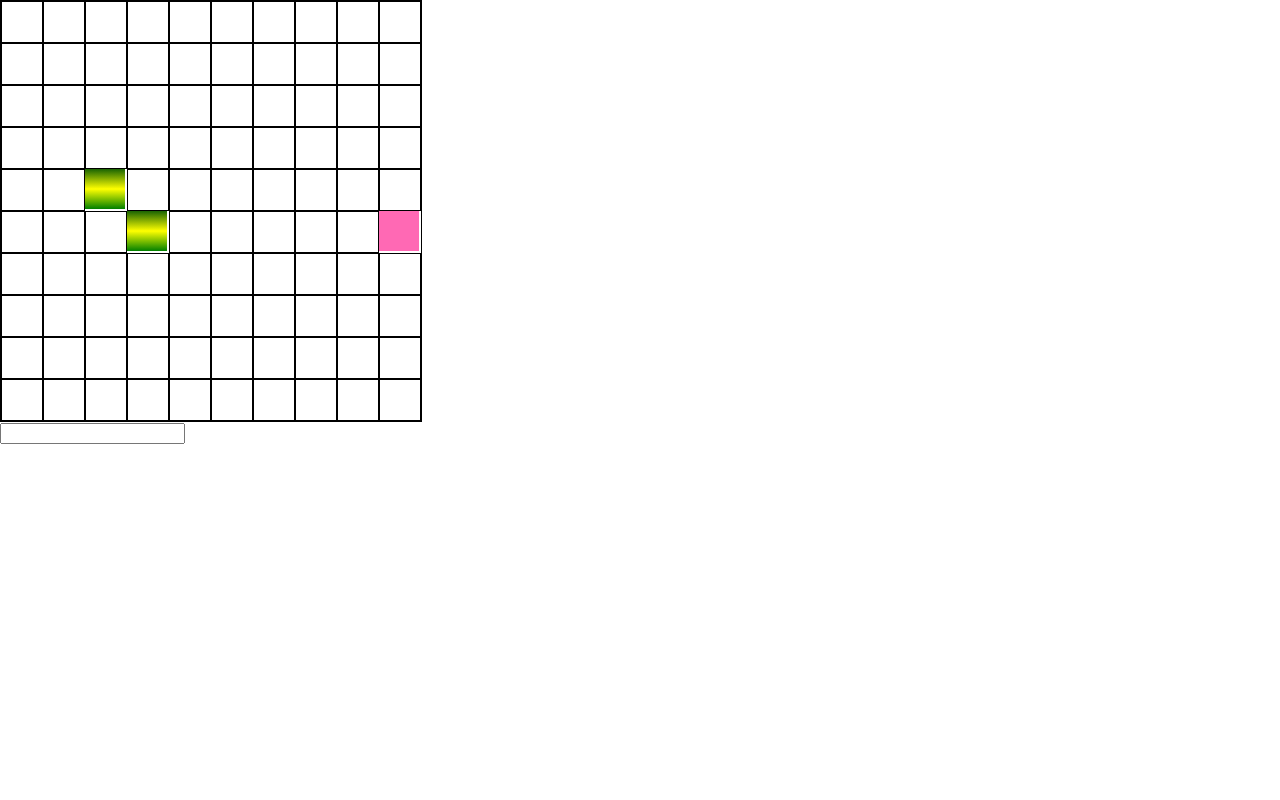
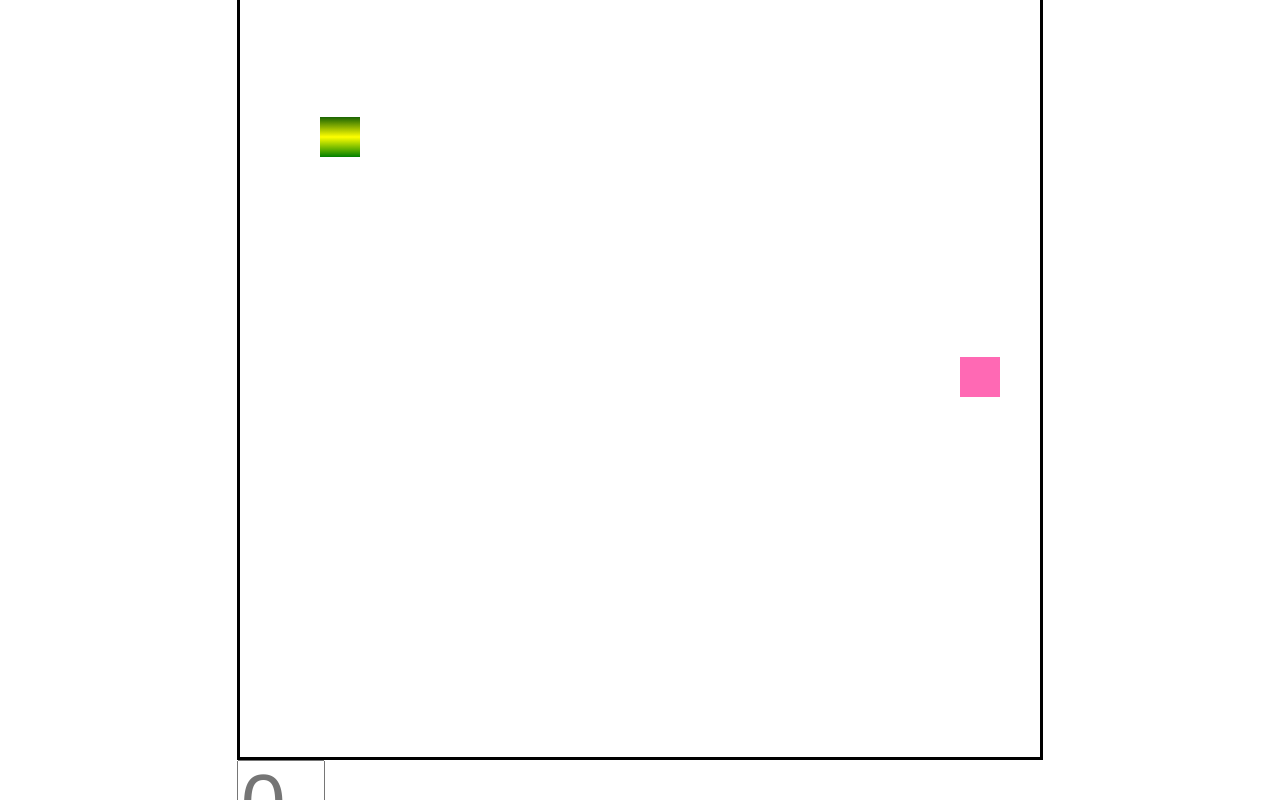
Before and after one commit to Alejandraj0rge/snake-app, a React (Create React App) app: page / in a window 1280 px wide. Built offline with nearby package versions, Linux system fonts and the light colour scheme.

Commit message:
2022-08-5 10:32AM

```diff
--- a/src/App.css
+++ b/src/App.css
@@ -9,9 +9,10 @@ body {
 .square {
 	width:max-content;
 	height: max-content;
-	border: 1px solid black;
+	border: 3px solid black;
 	display: grid;
-	grid-template-columns: repeat(10, auto);
+	grid-template-columns: repeat(20, auto);
+
 }
 
 .snake-dot {
@@ -27,8 +28,22 @@ body {
 }
 
 .dot {
-  border: 1px solid black;
+  /* border: 1px solid black; */
   	/* background-image: linear-gradient(rgb(25, 100, 2), yellow, green); */
 	width: 40px;
 	height: 40px;
 }
+
+.control{
+	font-size: 80px;
+	width: 80px;
+	height: 80px;
+	margin: auto;
+}
+
+.App{
+	position: fixed;
+	left: 50%;
+	top: 50%;
+	transform: translate(-50%, -50%);
+}
--- a/src/App.js
+++ b/src/App.js
@@ -1,47 +1,60 @@
 import './App.css';
-import React, {useReducer, useEffect} from 'react';
+import React, {useReducer, useEffect, useState} from 'react';
 
 const PROPERTIES = {
 	FORMATING: {snake: 'snake-dot', cell: 'dot', food: 'food-dot'},
-	COLUMNS: 10,
-	ROWS: 10,
-	FOOD_COORDENATES: {column: Math.floor(Math.random() * 10), row: Math.floor(Math.random() * 10)}
+	COLUMNS: 20,
+	ROWS: 20,
+	FOOD_COORDENATES: {column: Math.floor(Math.random() * 20), row: Math.floor(Math.random() * 20)}
 }
 
-const initialState = {row: 2, column: 4, lenght: 1};
+const initialState = {row: 2, column: 4, lenght: 0, direction: {axis: '', quadrant: ''}};
 
-function reducer({row, column}, action){
+function reducer({row, column, lenght, direction}, action){
 	switch (action.code) {
 
 		case 'ArrowRight':
-			return {row: row + 1, column: column};
+			return {row: row + 1, column: column, direction: {axis: 'row', quadrant: '+'}, lenght: lenght};
 
 		case 'ArrowLeft':
-			return {row: row - 1, column: column};
+			return {row: row - 1, column: column, direction: {axis: 'row', quadrant: '-'}, lenght: lenght};
 
 		case 'ArrowUp':
-			return {column: column - 1, row: row};
+			return {column: column - 1, row: row, direction: {axis: 'column', quadrant: '-'}, lenght: lenght};
 
 		case 'ArrowDown':
-			return {column: column + 1, row: row};
+			return {column: column + 1, row: row, direction: {axis: 'column', quadrant: '+'}, lenght: lenght};
 	}
 }
 
 function App() {
-	const [{row, column, lenght}, dispatch] = useReducer(reducer, initialState);
+	const [{row, column, lenght, direction}, dispatch] = useReducer(reducer, initialState);
 
 	let board = [];
 
 	useEffect(() => {
+		let newLenght = 0;
 		let dot = document.getElementById(`${row}${column}_snake_dot`);
-
 		if(dot.className == PROPERTIES.FORMATING.food) {
-			PROPERTIES.FOOD_COORDENATES = {column: Math.floor(Math.random() * 10), row: Math.floor(Math.random() * 10)}
+			PROPERTIES.FOOD_COORDENATES = {column: Math.floor(Math.random() * PROPERTIES.COLUMNS), row: Math.floor(Math.random() * PROPERTIES.ROWS)}
+			newLenght = lenght + 1;
 		}
 
 		dot.className = PROPERTIES.FORMATING.snake;
 
-		document.getElementById(`${row + 1}${column + 1}_snake_dot`).className = PROPERTIES.FORMATING.snake;
+		let coordenates = 0;
+		let newCoordenates = 0;
+
+ 		if(direction.axis == 'row'){
+			coordenates = (direction.quadrant == '+') ? `${row - newLenght}${column}`  : `${row + newLenght}${column}`;
+			newCoordenates = (direction.quadrant == '+') ? `${row - newLenght - 1}${column}`  : `${row + newLenght + 1}${column}`;
+		} else {
+			coordenates = (direction.quadrant == '+') ? `${row - newLenght}${column}`  : `${row + newLenght}${column}`;
+			newCoordenates = (direction.quadrant == '+') ? `${row}${column - newLenght - 1}`: `${row}${column + newLenght + 1}`;
+		}
+
+		document.getElementById(`${coordenates}_snake_dot`).className = PROPERTIES.FORMATING.snake;
+		document.getElementById(`${newCoordenates}_snake_dot`).className = PROPERTIES.FORMATING.cell;
 	});
 
 	for(let x = 0; x < PROPERTIES.ROWS; x++) {
@@ -54,7 +67,7 @@ function App() {
 				var formatName = PROPERTIES.FORMATING.cell;
 			}
 
-			board.push(<div className={formatName} id={`${i}${x}_snake_dot`}  data-column={i} data-row={x}></div>);
+			board.push(<div className={formatName} id={`${i}${x}_snake_dot`} data-column={i} data-row={x}></div>);
 		}
 	}
 
@@ -64,7 +77,7 @@ function App() {
 			<div className='square'>
 				{board}
 			</div>
-			<input onKeyDown={(e) => dispatch({code: e.code, row: row, column: column})}></input>
+			<input id="control" placeholder={lenght} className='control' onKeyDown={(e) => dispatch({code: e.code, row: row, column: column, direction: direction, lenght: lenght})}></input>
 		</body>
 		</div>
 	);
```
